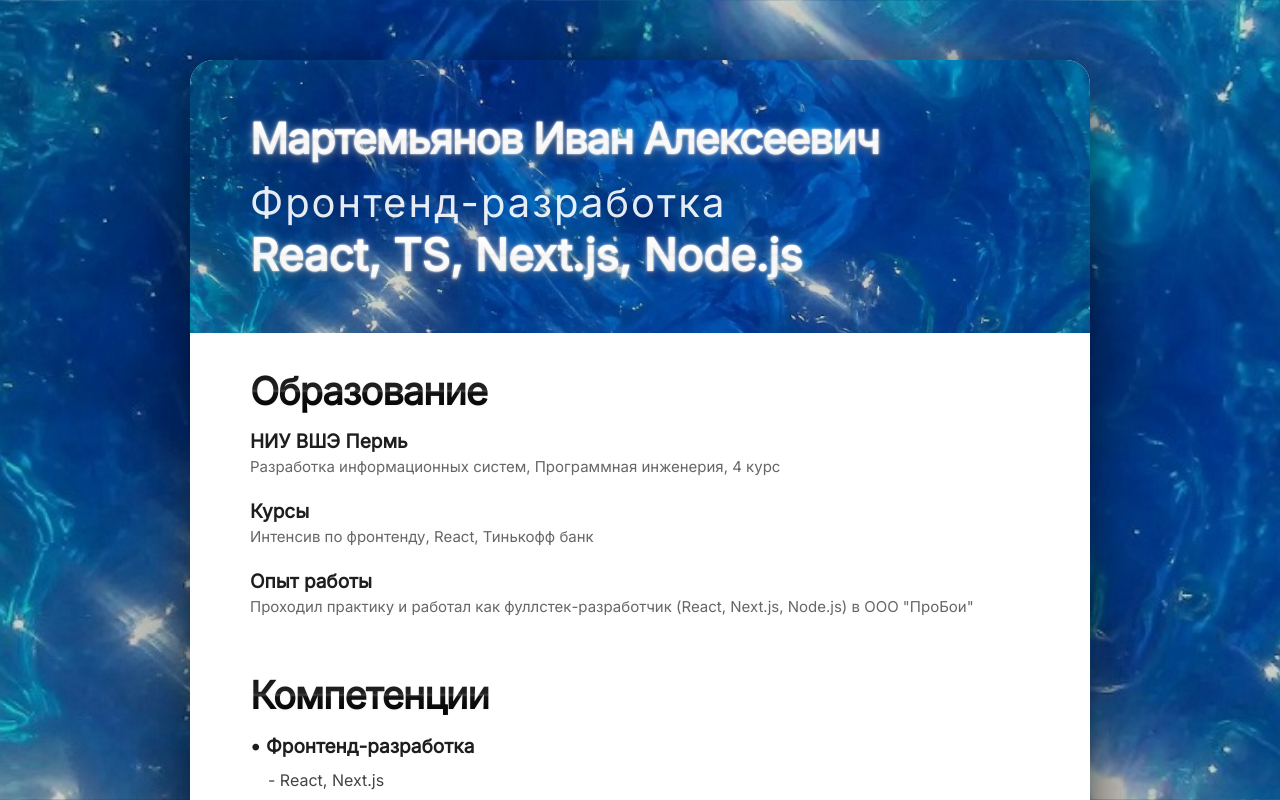
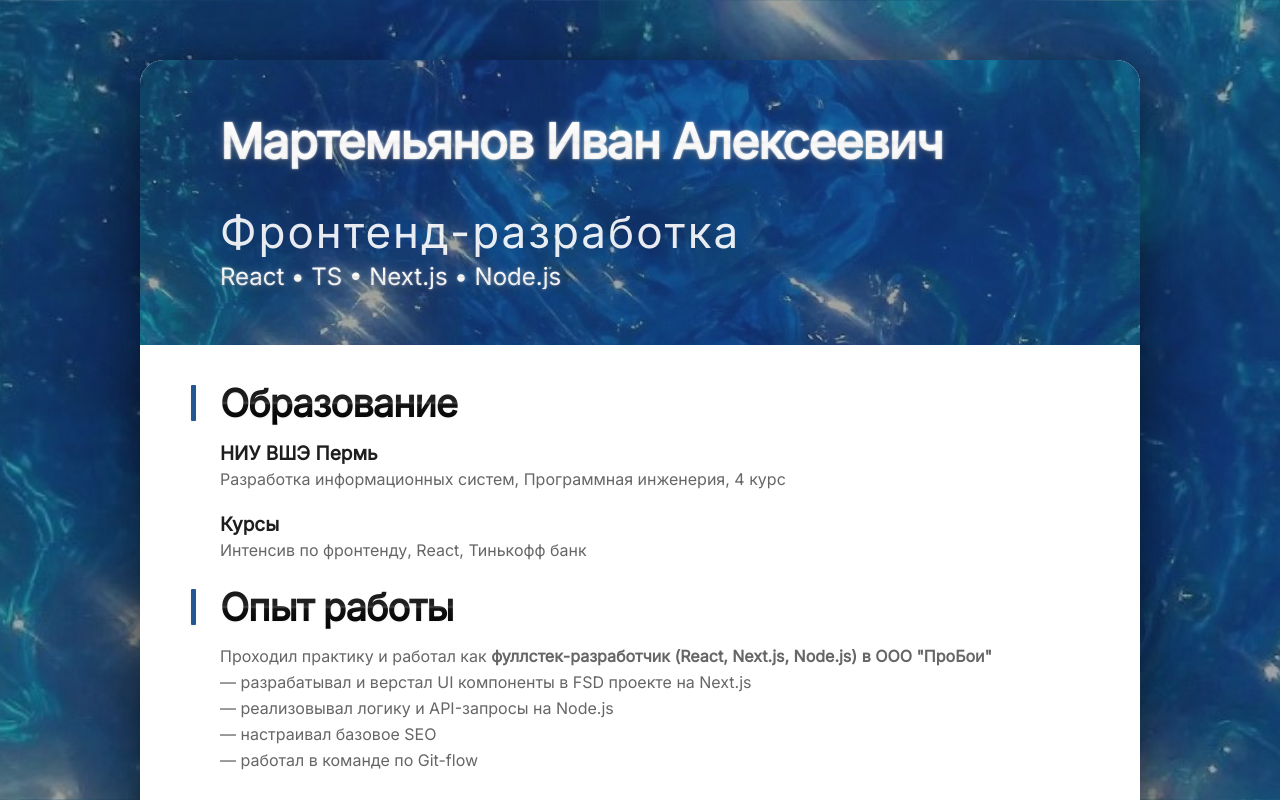
Before and after one commit to ivmart2005/resume, a React (Vite) app: page / in a window 1280 px wide. Shown: the top 800 px of the page. Built offline with nearby package versions, Linux system fonts and the light colour scheme.

Commit message:
15.09 update

```diff
--- a/src/App.css
+++ b/src/App.css
@@ -11,7 +11,7 @@
 
 .resume {
   width: 100%;
-  max-width: 900px;
+  max-width: 1000px;
   background: white;
   display: flex;
   flex-direction: column;
@@ -24,7 +24,7 @@
 .content-wrapper {
   width: 100%;
   box-sizing: border-box;
-  padding: 0 60px;
+  padding: 0 80px;
 }
 
 .resume-header {
@@ -36,8 +36,7 @@
   background-size: cover;
 }
 
-.name,
-.framework {
+.name {
   color: rgba(255, 255, 255, 0.85);
   text-shadow: 0 0 2px rgba(255, 255, 255, 0.8),
                0 0 10px rgba(255, 255, 255, 0.3),
@@ -46,19 +45,31 @@
   -webkit-background-clip: text;
   background-clip: text;
   -webkit-text-fill-color: transparent;
-  filter: drop-shadow(0 0 1px rgba(255, 255, 255, 0.5));
+  filter: drop-shadow(0 0 1px rgba(255, 255, 255, 0.1));
+}
+
+.framework {
+  color: rgba(255, 255, 255, 0.35);
+  text-shadow: 0 0 2px rgba(255, 255, 255, 0.3),
+               0 0 10px rgba(255, 255, 255, 0.3),
+               0 6px 6px rgba(0, 0, 0, 0.25);
+  background: linear-gradient(to bottom, #fff 0%, #fff 45%, #d1d1d1 50%, #fff 55%, #fff 100%);
+  -webkit-background-clip: text;
+  background-clip: text;
+  -webkit-text-fill-color: transparent;
+  filter: drop-shadow(0 0 1px rgba(255, 255, 255, 0.1));
 }
 
 .name {
-  font-size: 42px;
-  font-weight: 800;
+  font-size: 48px;
+  font-weight: 700;
   line-height: 1.1;
-  margin: 0 0 16px 0;
+  margin: 0 0 36px 0;
   letter-spacing: -1px;
 }
 
 .competence {
-  font-size: 40px;
+  font-size: 44px;
   font-weight: 500;
   margin: 0 0 6px 0;
   letter-spacing: 2px;
@@ -66,8 +77,8 @@
 }
 
 .framework {
-  font-size: 44px;
-  font-weight: 900;
+  font-size: 24px;
+  font-weight: 400;
   line-height: 1;
 }
 
@@ -79,15 +90,36 @@
 }
 
 .section-title {
+  position: relative;
+  padding-left: 0px;
   font-size: 38px;
   font-weight: 800;
   margin-bottom: 16px;
   letter-spacing: -1px;
-  background: linear-gradient(to bottom, #111 0%, #222 46%, #444 50%, #111 54%, #000 100%);
+  background: linear-gradient(
+    to bottom,
+    #111 0%,
+    #222 46%,
+    #444 50%,
+    #111 54%,
+    #000 100%
+  );
   -webkit-background-clip: text;
   background-clip: text;
   -webkit-text-fill-color: transparent;
   filter: drop-shadow(0px 1px 1px rgba(0, 0, 0, 0.05));
+}
+
+.section-title::before {
+  content: '';
+  position: absolute;
+  left: -29px;
+  top: 50%;
+  transform: translateY(-50%);
+  width: 5px;
+  height: 36px;
+  background: #225791;
+  border-radius: 1px;
 }
 
 .info-section:first-of-type {
@@ -111,11 +143,17 @@
 }
 
 .item-sub {
-  font-size: 15px;
+  font-size: 16px;
   color: #666;
   margin: 4px 0;
   display: block;
   padding-bottom: 20px;
+}
+
+.item-list {
+  margin: 6px 0;
+  font-size: 16px;
+  color: #666;
 }
 
 .info-list {
@@ -134,6 +172,10 @@
   font-size: 16px;
   font-weight: 400;
   color: #444;
+}
+
+.highlight {
+  font-weight: 600;
 }
 
 @media (max-width: 767px) {
--- a/src/App.tsx
+++ b/src/App.tsx
@@ -12,7 +12,7 @@ const App = () => {
           <div className="content-wrapper">
             <h1 className="name">Мартемьянов Иван Алексеевич</h1>
             <p className="competence">Фронтенд-разработка</p>
-            <p className="framework">React, TS, Next.js, Node.js</p>
+            <p className="framework">React • TS • Next.js • Node.js</p>
           </div>
         </header>
 
@@ -25,8 +25,17 @@ const App = () => {
                 <p className="item-sub">Разработка информационных систем, Программная инженерия, 4 курс</p>
                 <p className="item-main">Курсы</p>
                 <p className="item-sub">Интенсив по фронтенду, React, Тинькофф банк</p>
-                <p className="item-main">Опыт работы</p>
-                <p className="item-sub">Проходил практику и работал как фуллстек-разработчик (React, Next.js, Node.js) в ООО "ПроБои"</p>
+                <p className="section-title">Опыт работы</p>
+                <p className="item-list">
+                  Проходил практику и работал как{' '}
+                  <span className="highlight">
+                    фуллстек-разработчик (React, Next.js, Node.js) в ООО "ПроБои"
+                  </span>
+                </p>
+                <p className="item-list">— разрабатывал и верстал UI компоненты в FSD проекте на Next.js</p>
+                <p className="item-list">— реализовывал логику и API-запросы на Node.js</p>
+                <p className="item-list">— настраивал базовое SEO</p>
+                <p className="item-list">— работал в команде по Git-flow</p>
               </div>
             </section>
 
```
Also changed, not shown: public/images/header-background.jpg.
